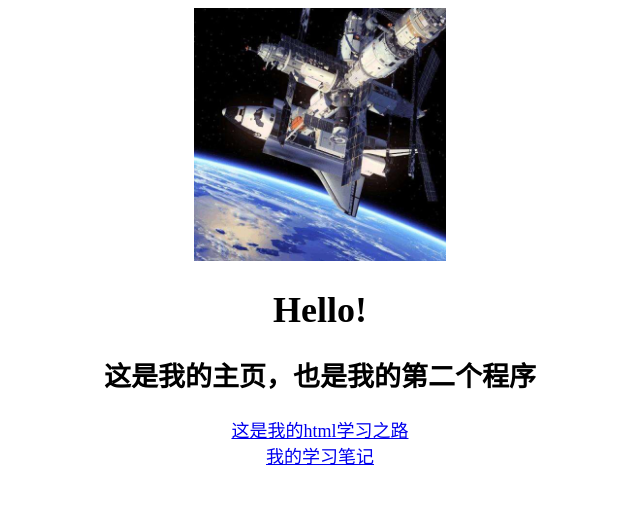
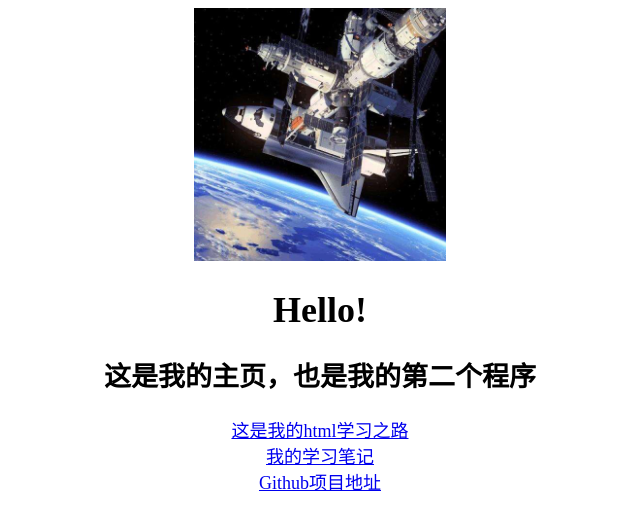
Before and after one commit to Lkhsss/learnhtml.github.io, a plain HTML site: page index.html in a window 1280 px wide. Shown: the whole page, without its empty margins (320-960 px from the left). Drawn offline with Linux system fonts and the light colour scheme.

Commit message:
阿巴阿巴，修了一点bug

```diff
--- a/index.html
+++ b/index.html
@@ -28,7 +28,7 @@
       >
       <a href="./html学习/笔记/学习笔记(Bug归总).html" style="display: block"
         >我的学习笔记</a
-      >
+      ><a href="https://github.com/Lkhsss/learnhtml.github.io">Github项目地址</a>
     </div>
   </body>
 </html>
```
Also changed, not shown: 1 other file.
